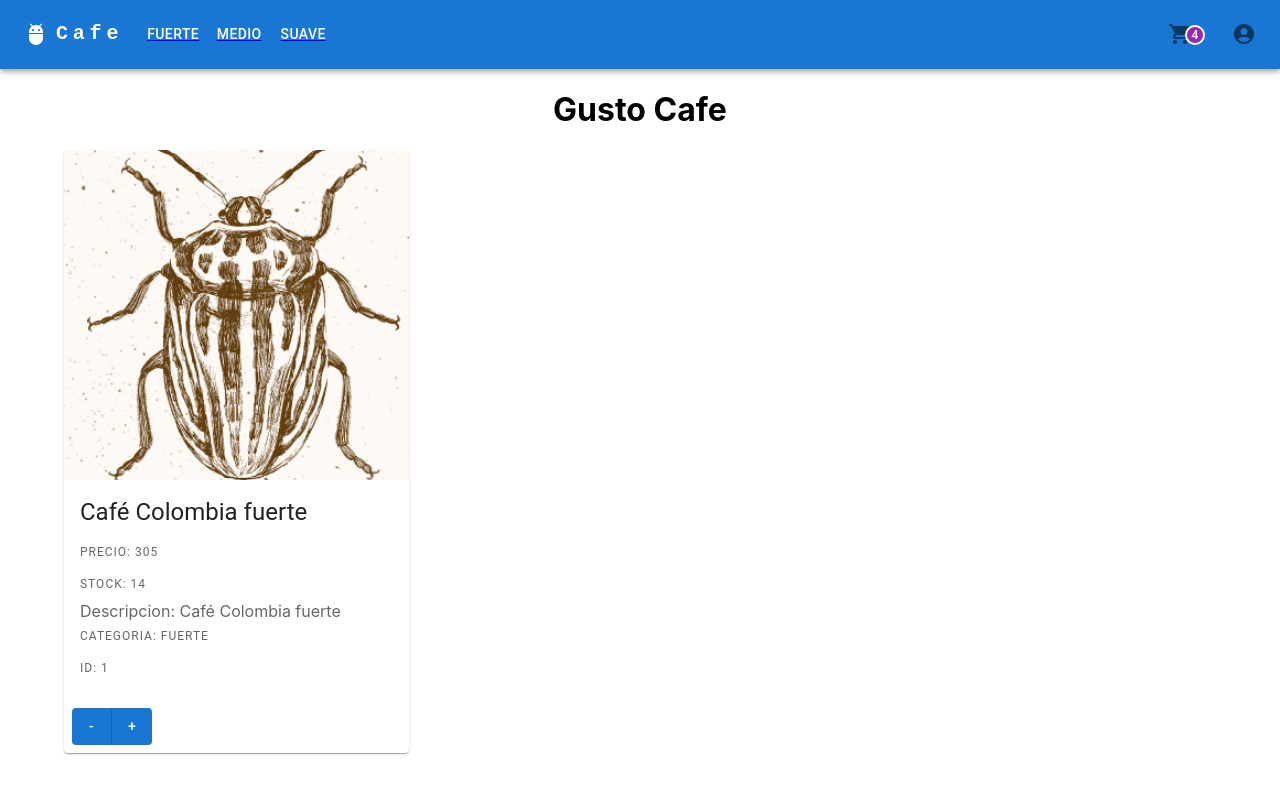
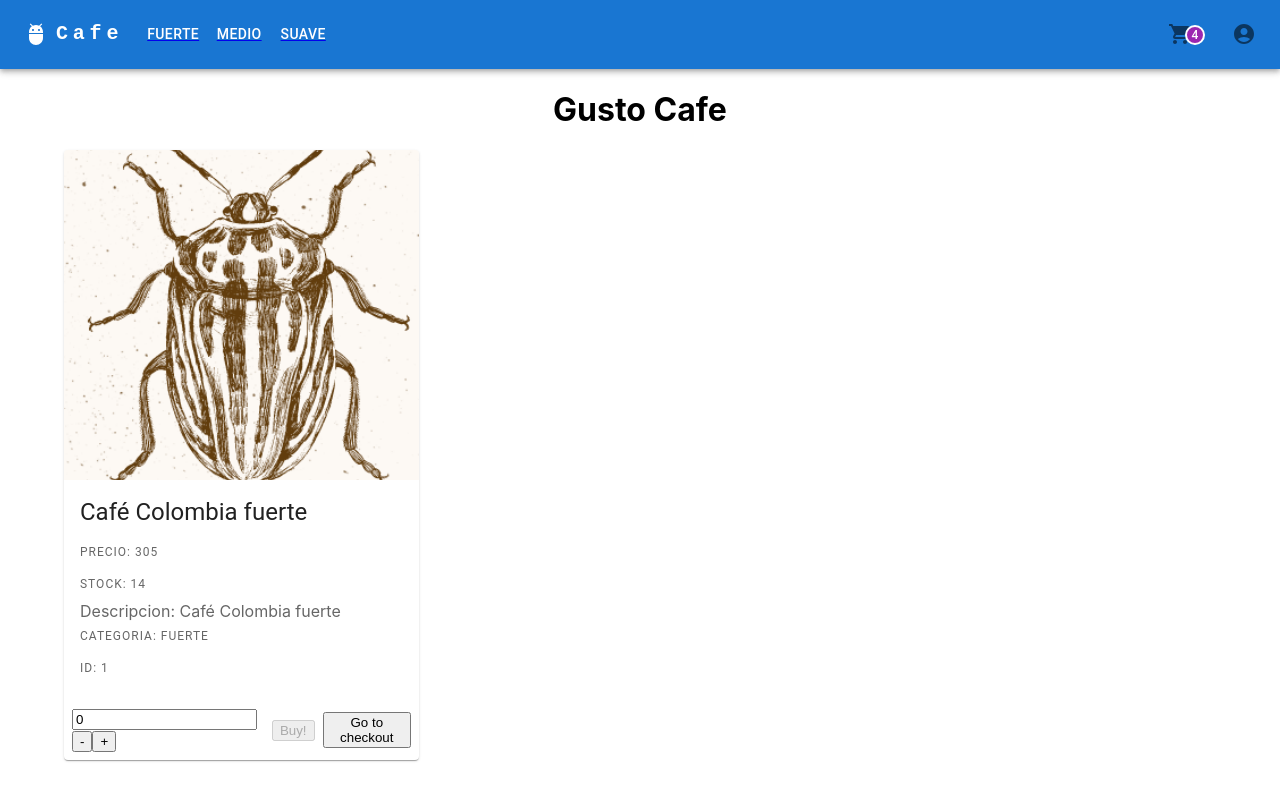
Before and after one commit to NicoHintz/ecommerce-nhintz, a React (Create React App) app: page /item/1 in a window 1280 px wide. Built offline with nearby package versions, Linux system fonts and the light colour scheme.

Commit message:
sincronizar counter

```diff
--- a/src/components/Item/Item.js
+++ b/src/components/Item/Item.js
@@ -11,10 +11,10 @@ import {Link} from 'react-router-dom';
 
 export default function Item({title, price, image, stock, id}) {
   return (
-    <Card sx={{ maxWidth: 345 }}>
+    <Card sx={{ maxWidth: 355 }}>
       <CardMedia
         component="img"
-        height="330"
+        height="340"
         image={image}
         alt={title}
       />
@@ -25,14 +25,12 @@ export default function Item({title, price, image, stock, id}) {
         <Typography variant="overline" display="block" color="text.secondary">
           Precio: {price}
         </Typography>
-        <Typography variant="overline" display="block" color="text.secondary">
-          Stock: {stock}
-        </Typography>
+
       </CardContent>
       <CardActions>
         <ItemCount stock={stock}/>
         <Link to={`item/${id}`}>
-          <Button size="small">Mas Detalle</Button>
+          <Button size="small">Ver Más</Button>
         </Link>
       </CardActions>
     </Card>
--- a/src/components/Item/ItemDetail.js
+++ b/src/components/Item/ItemDetail.js
@@ -5,10 +5,18 @@ import CardContent from '@mui/material/CardContent';
 import CardMedia from '@mui/material/CardMedia';
 import Typography from '@mui/material/Typography';
 import ItemCount from '../ItemCount';
+import { useState } from 'react';
+import { Link } from 'react-router-dom'
 
 export default function Item({item}) {
+  const { stock } = item
+  const [amount, setAmount] = useState(0);
+  const onAdd = (amount) => {
+    setAmount(amount);
+
+  };
   return (
-    <Card sx={{ maxWidth: 345 }}>
+    <Card sx={{ maxWidth: 355 }}>
       <CardMedia
         component="img"
         height="330"
@@ -36,7 +44,17 @@ export default function Item({item}) {
         </Typography>
       </CardContent>
       <CardActions>
-        <ItemCount stock={item.stock}/>
+        {amount === 0 ? (
+        <ItemCount stock={stock} initial={0} onAdd={onAdd} />
+      ) : (
+        <h1>{amount} items will be bought</h1>
+      )}
+      <div className="d-flex justify-content-center my-3">
+        <Link to="/cartWidget/">
+          <button className="btn btn-warning">Go to checkout</button>
+        </Link>
+      </div>
+
       </CardActions>
     </Card>
   );
--- a/src/components/ItemCount.js
+++ b/src/components/ItemCount.js
@@ -1,32 +1,58 @@
-import * as React from 'react';
-import ButtonGroup from '@mui/material/ButtonGroup';
-import Button from '@mui/material/Button';
 import { useState } from "react";
-
-
-
-export default function ItemCount({stock}) {
-
-  const [count, setCount] = useState(0);
-
-  const contador = (operacion) => {
-    if (operacion === "-" && count > 0) {
+// Ponemos valores default a las props, ya que no funcionaría si nos olvidamos de enviarlas.
+const ItemCount = ({ stock = 2, initial = 0, onAdd }) => {
+  const [count, setCount] = useState(initial);
+  const updateCount = (op) => {
+    if (op === "-" && count > 0) {
       setCount(count - 1);
-    } else if (operacion === "+" && count === stock) {
-      alert("no hay stock")
-
-    } else if (operacion === "+") {
+    }
+    if (op === "+" && count < stock) {
       setCount(count + 1);
     }
-  }
+  };
+  const updateCountInput = (e) => {
+    const { value } = e.target;
+    if (value <= stock) {
+      setCount(isNaN(value) ? 0 : parseInt(value));
+    }
+  };
   return (
-    <ButtonGroup disableElevation variant="contained" style={{ alignItems: "center" }} >
+    <>
+      <div className="input-group input-spinner mb-3 d-flex justify-content-center">
+        <input
+          onChange={(e) => updateCountInput(e)}
+          className="border-primary"
+          placeholder=""
+          value={count}
+          type="number"
+        />
+        <button
+          onClick={() => updateCount("-")}
+          className="btn btn-icon btn-primary"
+          type="button"
+        >
+          -
+        </button>
+        <button
+          onClick={() => updateCount("+")}
+          className="btn btn-icon btn-primary"
+          type="button"
+        >
+          +
+        </button>
+      </div>
+      <div className="d-flex justify-content-center">
+        <button
+          onClick={() => onAdd(count)}
+          type="button"
+          className="btn btn-info"
+          disabled={count === "" || count === 0}
+        >
+          Buy!
+        </button>
+      </div>
+    </>
+  );
+};
 
-      <Button onClick={() => contador("-")}>-</Button>
-      {count}
-      <Button onClick={() => contador("+")}>+</Button>
-
-    </ButtonGroup>
-  );
-
-}
+export default ItemCount;
```
